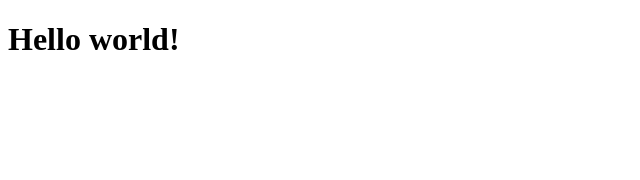
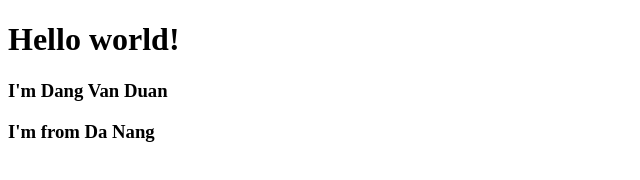
Before and after one commit to thanhbv-kozocom/git-kozo-c1, a plain HTML site: page index.html in a window 1280 px wide. Shown: the whole page, without its empty margins (0-640 px from the left). Drawn offline with Linux system fonts and the light colour scheme.

Commit message:
Them thong tin

```diff
--- a/index.html
+++ b/index.html
@@ -8,5 +8,7 @@
 </head>
 <body>
   <h1>Hello world!</h1>
+  <h3>I'm Dang Van Duan</h3>
+<h3>I'm from Da Nang</h3>
 </body>
 </html>
```
